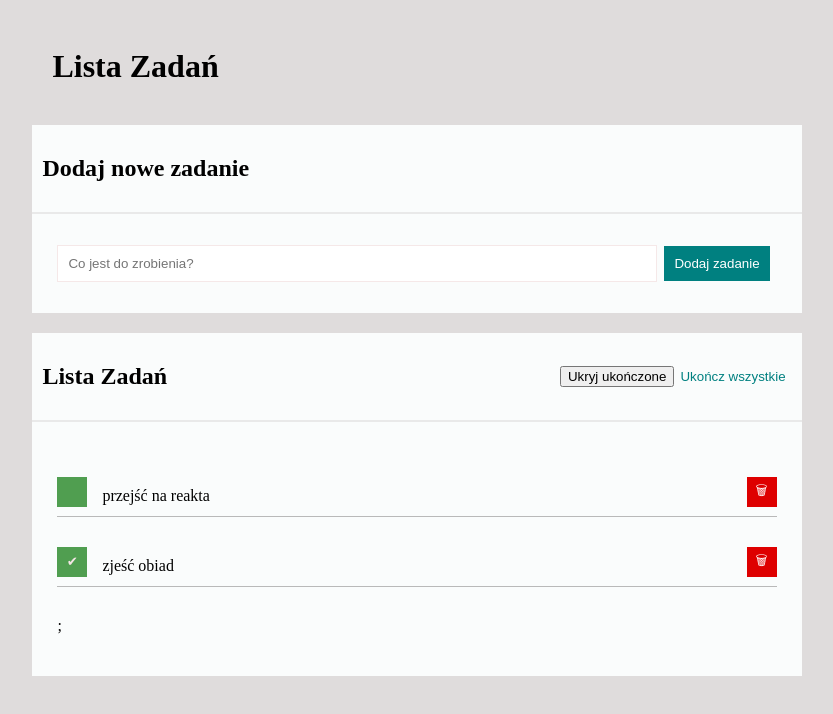
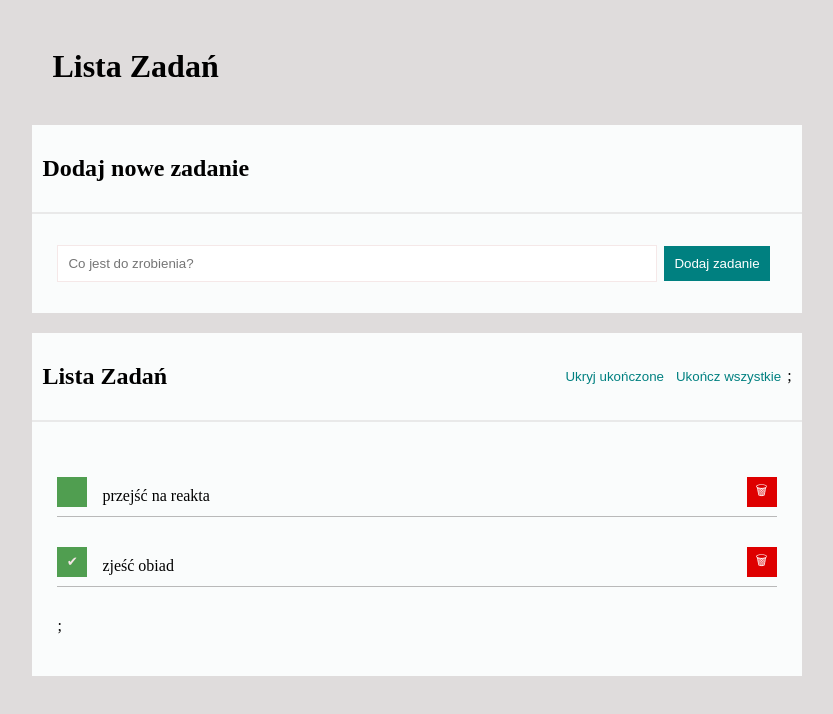
Before and after one commit to AlinaApaydin/todo-list-react, a React (Create React App) app: page / in a window 1280 px wide. Shown: the top 714 px of the page, without its empty margins (223-1056 px from the left). Built offline with nearby package versions, Linux system fonts and the light colour scheme.

Commit message:
useState added

```diff
--- a/src/App.js
+++ b/src/App.js
@@ -1,10 +1,11 @@
+import { useState } from "react";
 import Form from "./Form";
 import Tasks from "./Tasks";
 import Buttons from "./Buttons";
 import Section from "./Section";
 import Container from './Container';
 import "./index.css";
-import { useState } from "react";
+
 
 const tasks = [
   { id: 1, content: "przejść na reakta", done: false },
@@ -15,6 +16,12 @@ const tasks = [
 
 function App() {
   const [hideDone, setHideDone] = useState(false);
+
+  const toggleHideDone = () => {
+    setHideDone(hideDone => !hideDone);
+  }
+
+
   return (
     <Container className="main">
     <h1 className="main__title">Lista Zadań</h1>
@@ -22,8 +29,16 @@ function App() {
     <Section title="Dodaj nowe zadanie" body={<Form />}/>
 
     <Section title="Lista Zadań"
-            body={<Tasks tasks={tasks} hideDone={hideDone}/>}
-            extraHeaderContent={<Buttons tasks={tasks} hideDone={hideDone}/>}/>
+
+            body={<Tasks tasks={tasks} hideDone={hideDone} />}
+            extraHeaderContent={
+            <Buttons
+            tasks={tasks}
+            hideDone={hideDone}
+            toggleHideDone={toggleHideDone}
+            />
+          }
+            />
 
     </Container>
     );
--- a/src/Buttons/index.js
+++ b/src/Buttons/index.js
@@ -1,18 +1,18 @@
 import "./style.css";
 
-const Buttons = ({tasks, hideDone}) => {
-    if (tasks.length === 0) {
-        return null;
-    };
+const Buttons = ({ tasks, hideDone, toggleHideDone }) => (
+<div className="buttons">
+{tasks.length > 0 && (
+        <>
+        <button onClick={toggleHideDone} className="buttons_button ">
+            {hideDone ? "Pokaż" : "Ukryj"} ukończone
+        </button>
+        <button className="buttons_button"disabled={tasks.every(({done}) => done)}> Ukończ wszystkie</button>
+        </>
+    )};
+</div>
+);
 
-
-    return (
-        <div className="task__newButtons">
-        <button className="task__hideOrShowAllDone ">{hideDone ? "Pokaż" : "Ukryj"} ukończone </button>
-        <button className="task__markAllDone"disabled={tasks.every(({done}) => done)}> Ukończ wszystkie</button>
-        </div>
-    );
-};
 
 
 export default Buttons;
```
